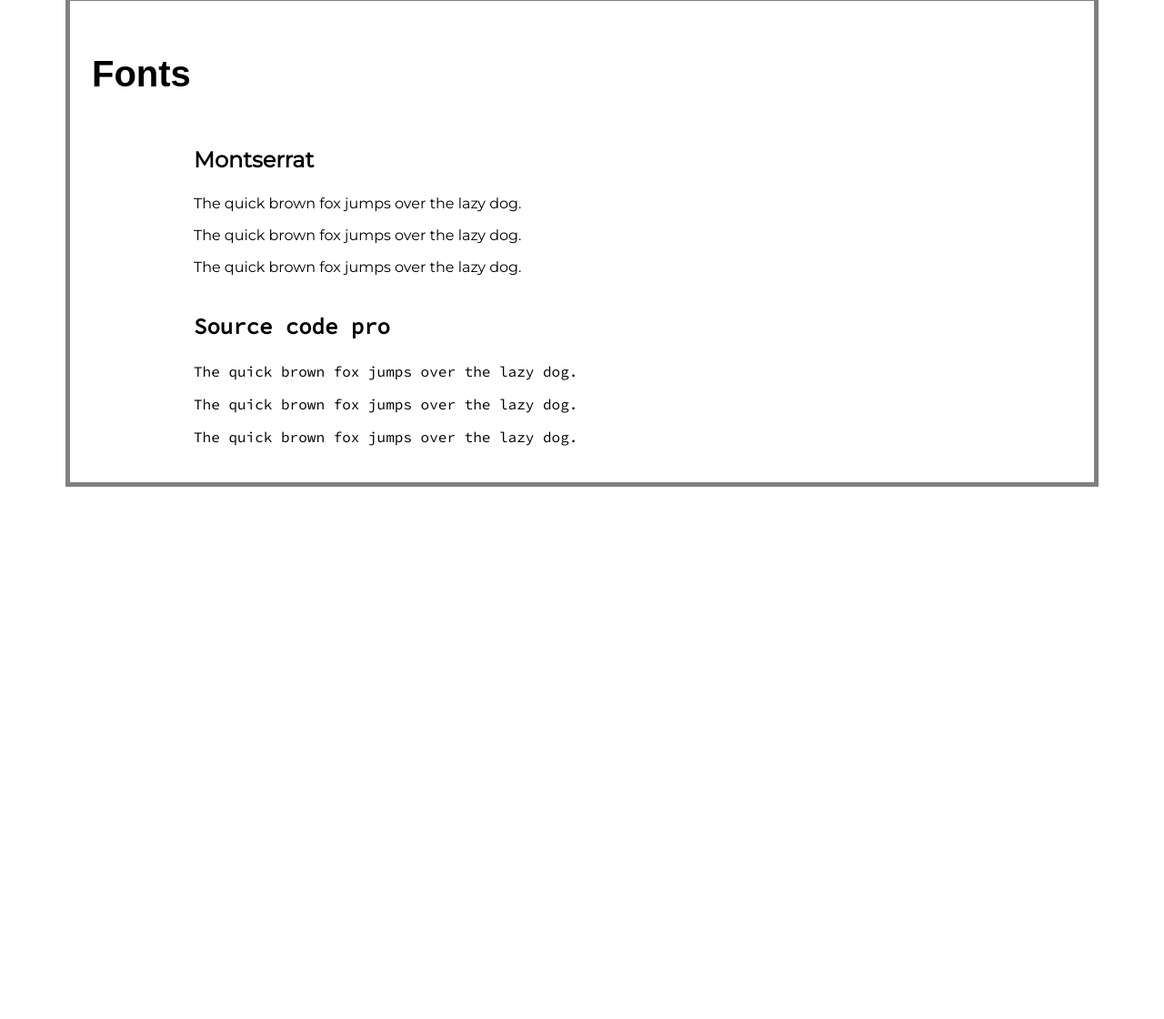
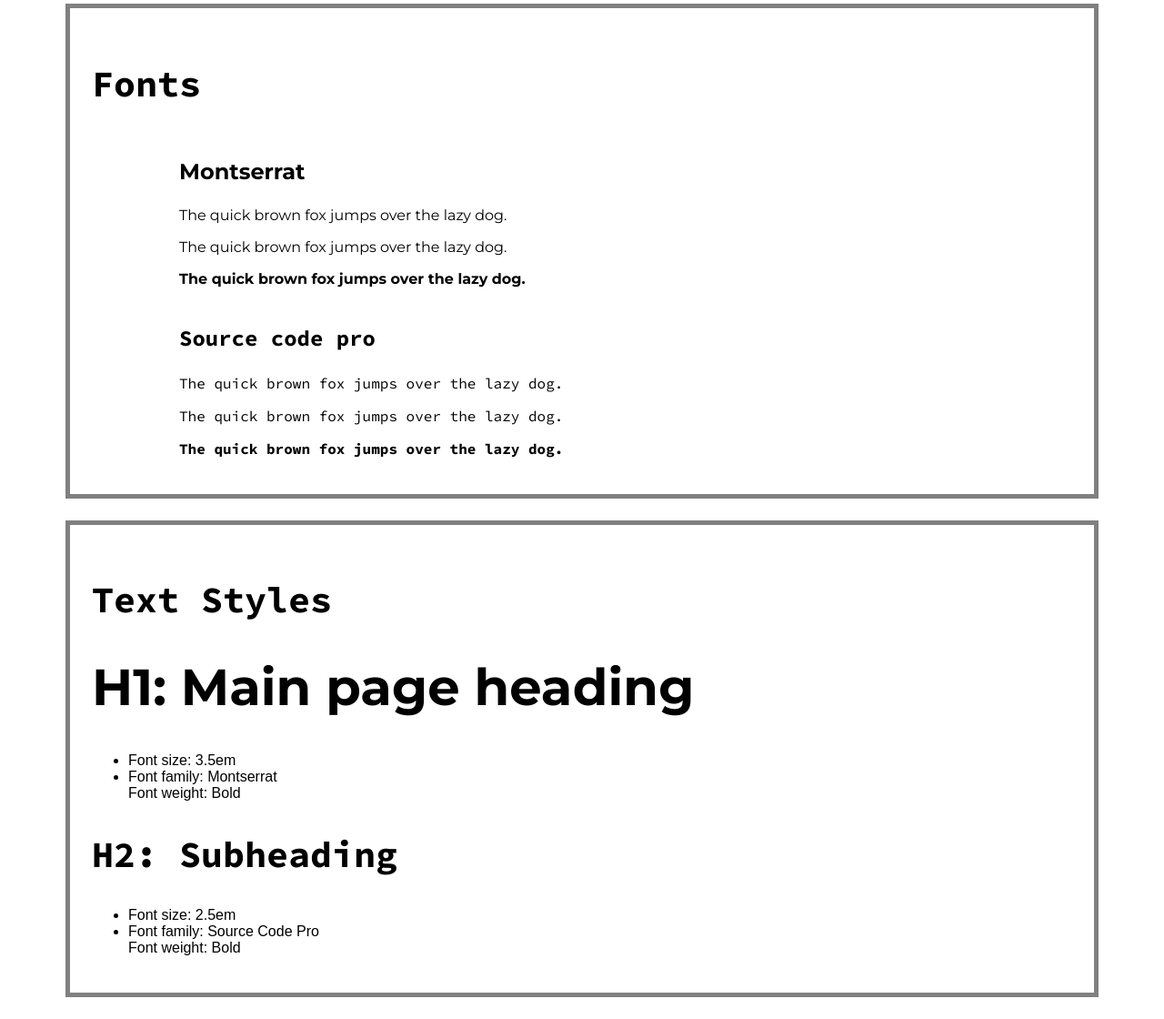
Before and after one commit to JayP-TA/web_style_guide, a plain HTML site: page index.html in a window 1280 px wide. Shown: the part 712-1832 px from the top of the page at 91% size. Before the commit the page ends 1271 px from the top, so only its background shows below. Drawn offline with Linux system fonts and the light colour scheme.

Commit message:
Finished 1st version

```diff
--- a/index.html
+++ b/index.html
@@ -5,7 +5,7 @@
     <link href="resources/css/styles.css" rel="stylesheet" />
     <link rel="preconnect" href="https://fonts.googleapis.com">
     <link rel="preconnect" href="https://fonts.gstatic.com" crossorigin>
-    <link href="https://fonts.googleapis.com/css2?family=Montserrat&family=Source+Code+Pro&display=swap" rel="stylesheet">
+    <link href="https://fonts.googleapis.com/css2?family=Montserrat:ital,wght@0,400;0,700;1,400&family=Source+Code+Pro:ital,wght@0,400;0,700;1,400&display=swap" rel="stylesheet">
   </head>
   <body>
     <header>
@@ -45,5 +45,24 @@
             <p class="bold">The quick brown fox jumps over the lazy dog.</p>
         </div>
     </div>
+    <div class="cont">
+        <h2>Text Styles</h2>
+        <div class="container-text">
+            <h1>H1: Main page heading</h1>
+            <ul>
+                <li>Font size: 3.5em</li>
+                <li>Font family: Montserrat</li>
+                <il>Font weight: Bold</il>
+            </ul>
+        </div>
+        <div class="container-text">
+            <h2>H2: Subheading</h2>
+            <ul>
+                <li>Font size: 2.5em</li>
+                <li>Font family: Source Code Pro</li>
+                <il>Font weight: Bold</il>
+            </ul>
+        </div>
+    </div>
   </body>
 </html>
--- a/resources/css/styles.css
+++ b/resources/css/styles.css
@@ -7,10 +7,14 @@
 */
 h1 {
     font-size: 3.5em;
+    font-family: Montserrat;
+    font-weight: bold;
 }
 
 h2 {
     font-size: 2.5em;
+    font-family: "Source Code Pro";
+    font-weight: Bold;
 }
 
 h3 {
@@ -70,7 +74,7 @@
 
 div .container-font {
     display: inline-block;
-    padding: 0 7em;
+    padding: 0 6em;
 }
 
 #Montserrat {
@@ -80,3 +84,11 @@
 #SCP {
     font-family: "Source Code Pro";
 }
+
+p .italic {
+    font-style: italic;
+}
+
+p.bold {
+    font-weight: bold;
+}
```
